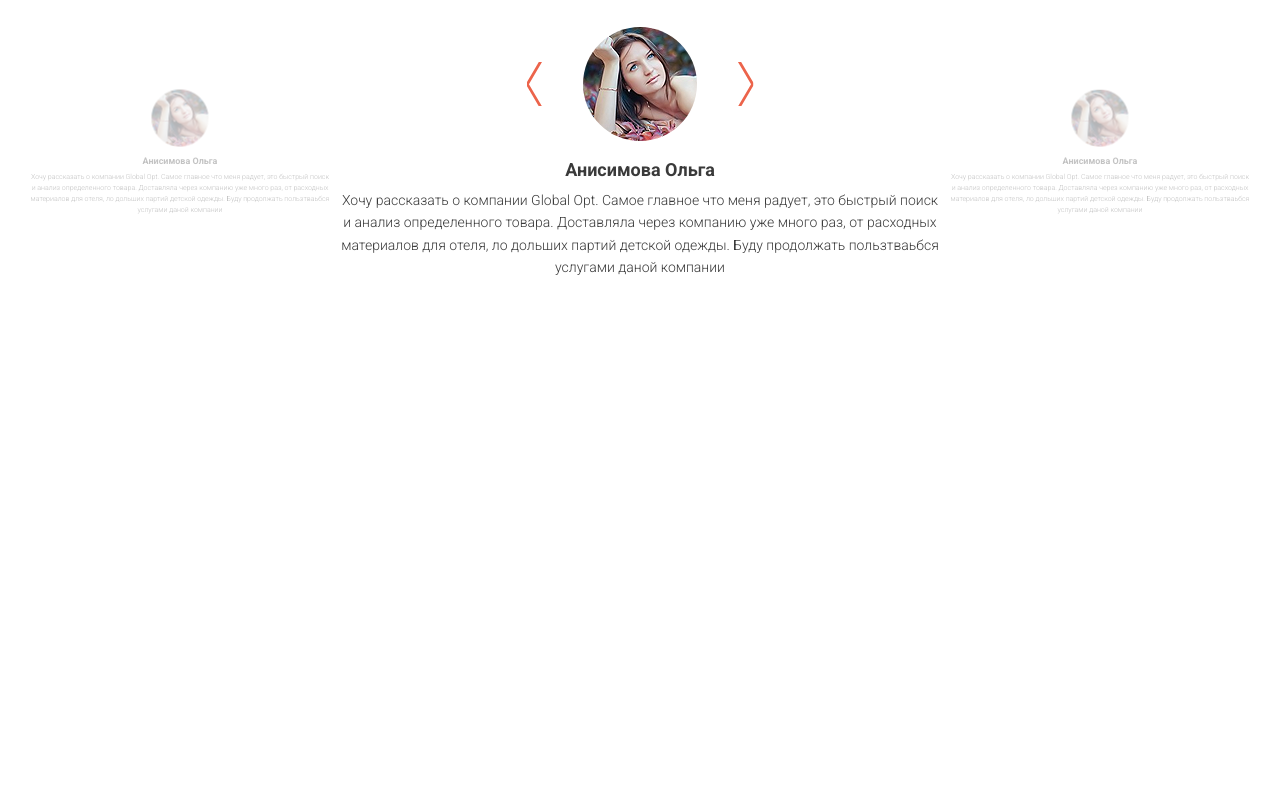
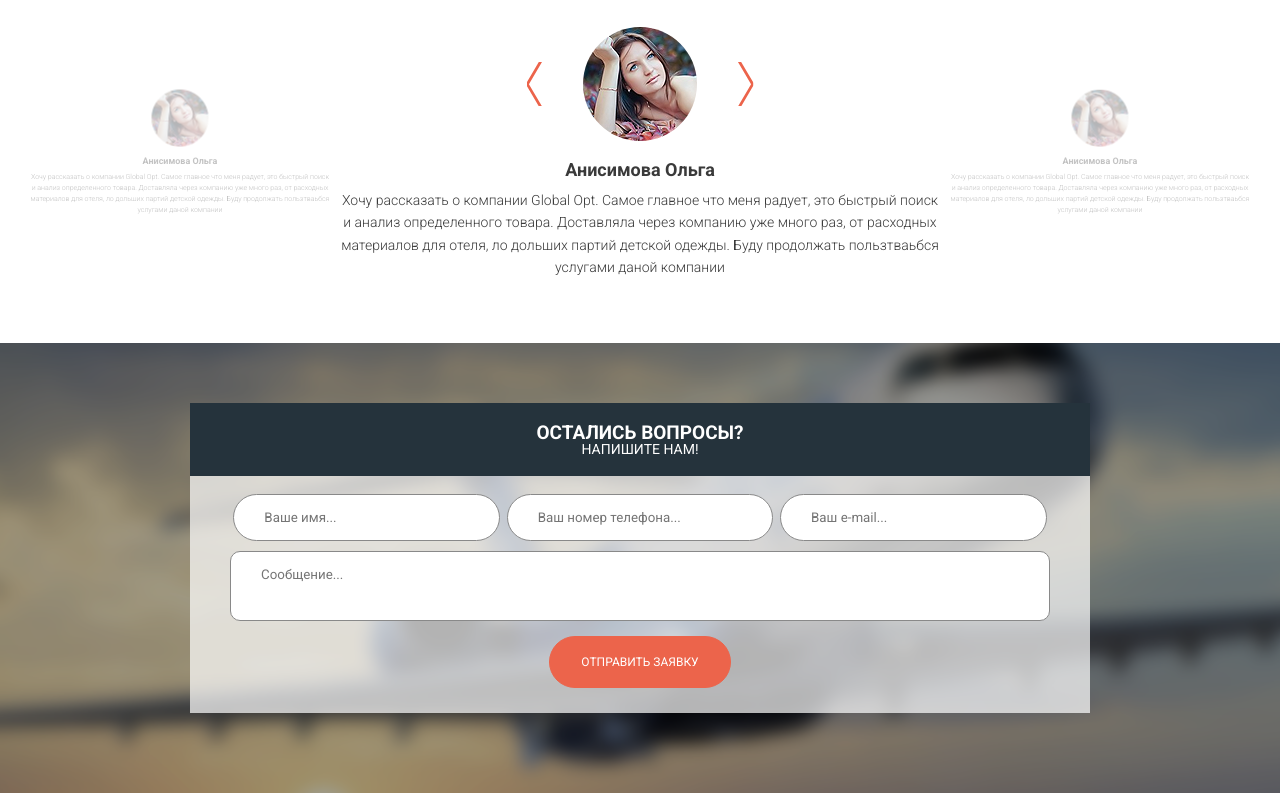
Before and after one commit to NikitosKokos/GlobalOpt, a website: page src/index.html in a window 1280 px wide. Shown: the part 4371-5164 px from the top of the page. Before the commit the page ends 4714 px from the top, so only its background shows below. Drawn offline with nearby package versions, Linux system fonts and the light colour scheme; files that its build step writes are made by us from their sources; files whose address does not match are found by name.

Commit message:
add 2 form

```diff
--- a/src/index.html
+++ b/src/index.html
@@ -232,7 +232,7 @@
                 <div class="_container">
                     <div class="consultation__title"><h4>Заказать бесплатную консультацию</h4></div>
                     <div class="consultation__item">
-                        <form action="#" class="consultation__form">
+                        <form action="#" class="form">
                             <div class="consultation__agent"><img src="./img/icons/agentRed.png" alt="agent" ></div>
                             <input type="text" name="UserName" placeholder="Ваше имя...">
                             <input type="tel" name="UserPhone" placeholder="Ваш номер телефона...">
@@ -369,6 +369,27 @@
                     </div>
                 </div>
             </section>
+            <section class="questions">
+                <div class="questions__row">
+                    <div class="questions__item">
+                        <div class="questions__top">
+                            <div class="questions__title">Остались вопросы?</div>
+                            <div class="questions__subtitle">Напишите нам!</div>
+                        </div>
+                        <div class="questions__bottom">
+                             <form action="#" class="form">
+                        <input type="text" name="UserName" placeholder="Ваше имя...">
+                        <input type="tel" name="UserPhone" placeholder="Ваш номер телефона...">
+                        <input type="email" name="UserEmail" placeholder="Ваш e-mail...">
+                        <textarea name="message" placeholder="Сообщение..."></textarea>
+                        <button type="submit" class="btn btn_f">Отправить заявку</button>
+
+                    </form>
+                        </div>
+                    </div>
+
+                </div>
+            </section>
         </main>
 
 
--- a/src/sass/base/_media.scss
+++ b/src/sass/base/_media.scss
@@ -66,7 +66,7 @@
         font-size: 18px;
     }
     .consultation{
-        &__form{
+        .form{
             flex-wrap: wrap;
             input{
                 margin-bottom: 20px;
@@ -332,6 +332,17 @@
             flex: 0 0 50%;
         }
     }
+    .questions{
+        &__bottom{
+        padding: 18px 15px 25px 15px;
+        }
+        .form{
+            input{
+                flex: 0 0 calc(49%);
+            }
+        }
+    }
+
 }
 
 @media(max-width: 620px){
@@ -341,7 +352,7 @@
 
     }
     .consultation{
-        &__form{
+        .form{
             flex-direction: column;
             padding-left: 10px;
             padding-right: 10px;
@@ -427,6 +438,14 @@
             flex: 0 0 100%;
         }
     }
+    .questions{
+
+        .form{
+            input{
+                flex: 0 0 calc(100%);
+            }
+        }
+    }
 }
 
     @media(max-width: 425px){
--- a/src/sass/blocks/_forms.scss
+++ b/src/sass/blocks/_forms.scss
@@ -16,7 +16,7 @@
             padding: 0 15px;
             background: #fff;
         }
-    &__form{
+    .form{
         display: flex;
         justify-content: center;
         align-items: center;
@@ -59,3 +59,80 @@
     }
 
 }
+.questions{
+    background: url(../img/formBg.png) center center/cover no-repeat;
+    padding: 60px 0 80px 0;
+    &__row{
+        display: flex;
+        justify-content: center;
+        align-items: center;
+    }
+    &__item{
+        max-width: 900px;
+    }
+    &__top{
+        background-color: #25333c;
+        padding: 20px 0;
+        text-align: center;
+    }
+    &__title{
+        color: #ffffff;
+        font-size: 19px;
+        font-weight: 700;
+        text-transform: uppercase;
+    }
+    &__subtitle{
+        color: #ffffff;
+        font-size: 14px;
+        font-weight: 400;
+        text-transform: uppercase;
+    }
+    &__bottom{
+        background-color: rgba(255,255,255, .7);
+        padding: 18px 40px 25px 40px;
+    }
+    .form{
+        display: flex;
+        justify-content: center;
+        align-items: center;
+        flex-wrap: wrap;
+        position: relative;
+        textarea{
+            padding: 15px 30px;
+            background: #fff;
+            width: 100%;
+            height: 70px;
+            border: 1px solid #898989;
+            border-radius: 10px;
+            margin-bottom: 15px;
+            resize: none;
+
+            &:hover{
+                border-color: $main-color;
+                color: $main-color;
+            }
+            &:focus{
+                border-color: #111;
+                color: #111;
+            }
+        }
+
+        input{
+            padding: 15px 30px;
+            background: #fff;
+            border: 1px solid #898989;
+            border-radius: 30px;
+            flex: 0 0 calc(33% - 4px);
+            margin: 0 auto 10px auto;
+            transition: all .3s ease-in;
+            &:hover{
+                border-color: $main-color;
+                color: $main-color;
+            }
+            &:focus{
+                border-color: #111;
+                color: #111;
+            }
+        }
+    }
+}
```
Also changed, not shown: dist/css/style.css, dist/css/style.min.css, dist/index.html.
